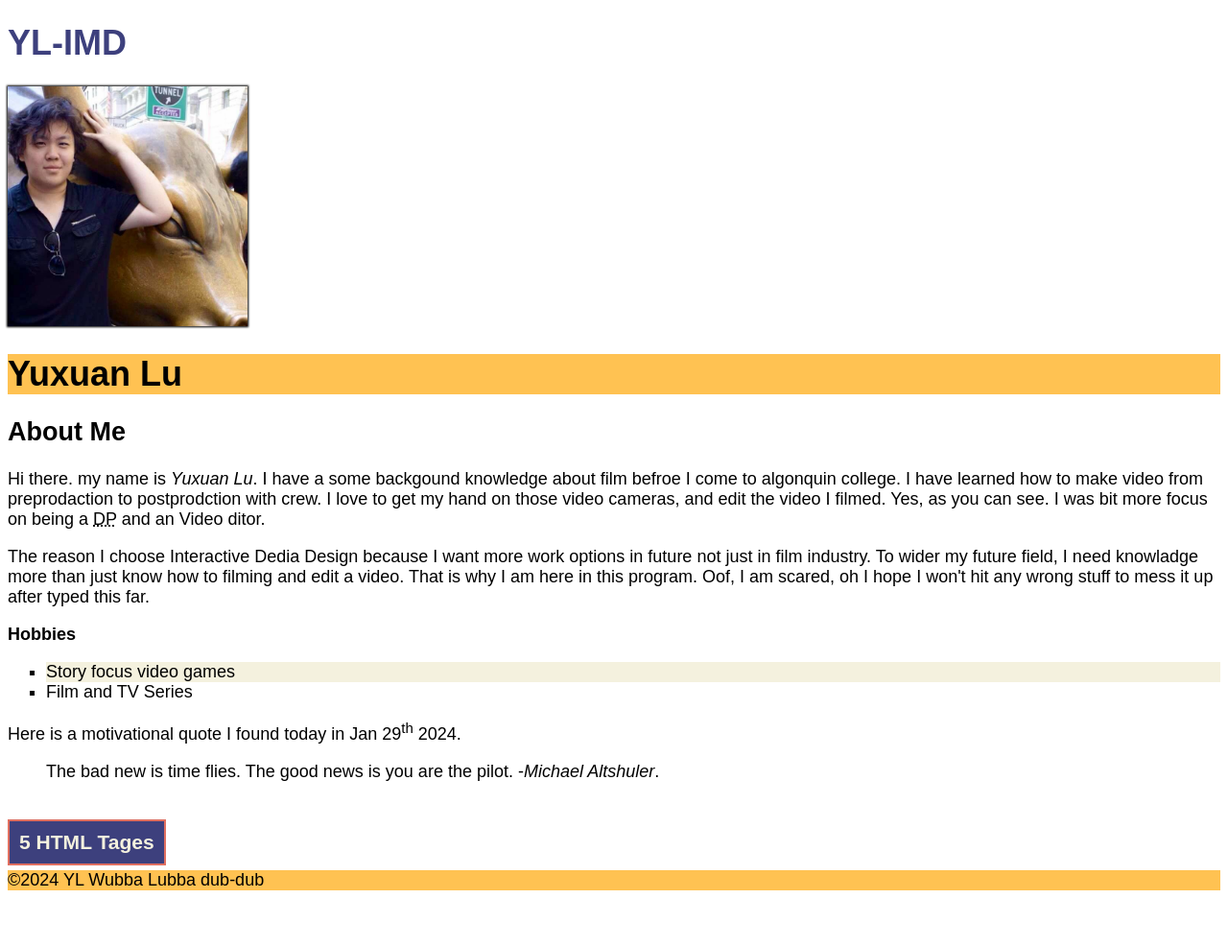
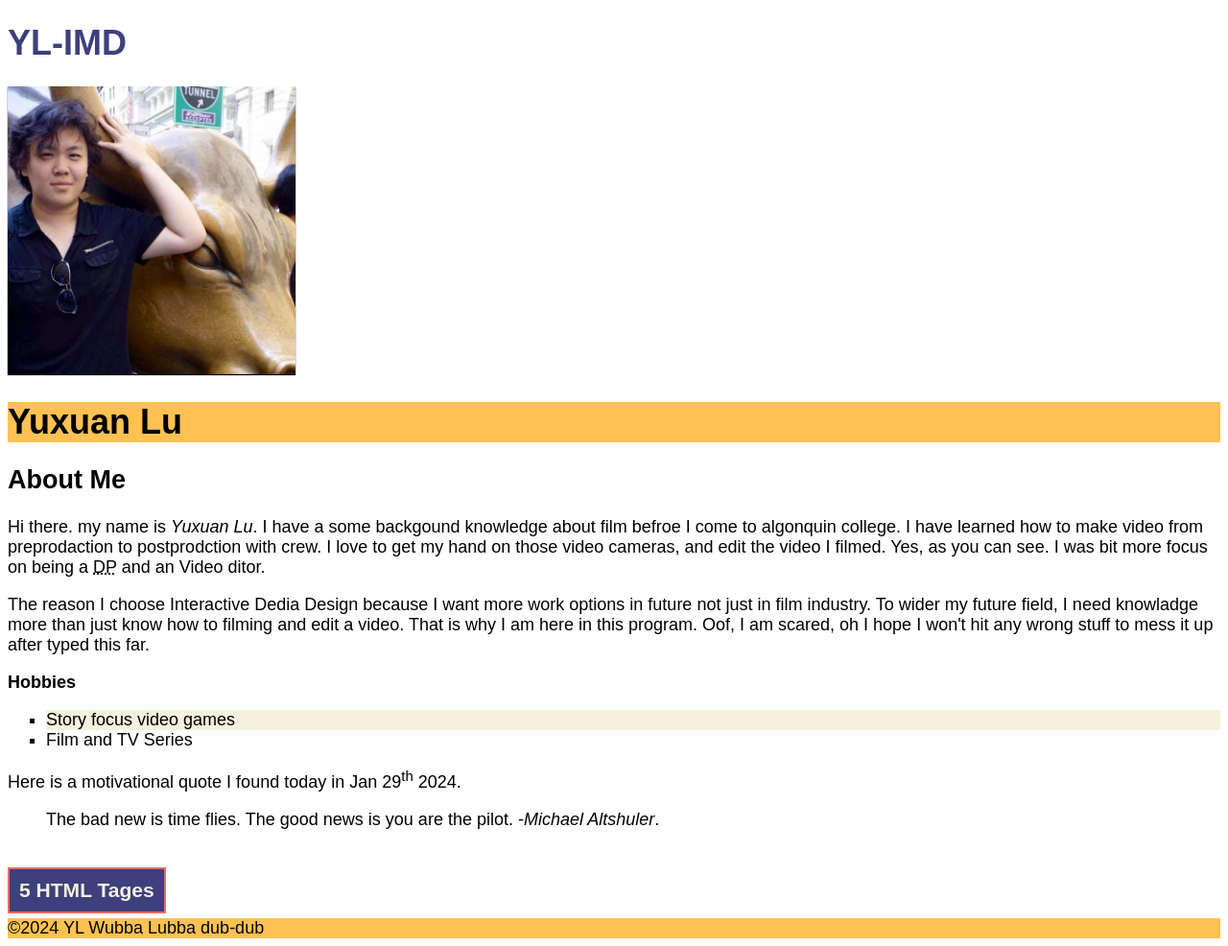
Before and after one commit to Lu000191/Lu000191.github.io, a plain HTML site: page html-assignment/index.html in a window 1280 px wide. Shown: the whole page at 96% size. Before the commit the page ends 936 px from the top, so only its background shows below. Drawn offline with Linux system fonts and the light colour scheme.

Commit message:
fixing inline css

```diff
--- a/html-assignment/css/main.css
+++ b/html-assignment/css/main.css
@@ -8,7 +8,9 @@ body {
 header, footer {
     background-color: #ffc252;
 }
-
+img {
+    width: 300px;
+}
 /* Change the color of the text */
 .site-title {
     color: #3d407d;
@@ -16,7 +18,7 @@ header, footer {
 
 /* Apply box-shadow with specified parameters */
 #my-image {
-    box-shadow: 0 0 2px 1px black;
+    box-shadow: 0px 1px 1px black;
 }
 
 /* Use squares instead of bullets */
@@ -42,5 +44,5 @@ nav a, h3 {
 
 nav a, h3:hover,
 nav a, h3:focus {
-    background-color: #e06f60; /* Change background color on hover or focus */
+    background-color: #e06f60; /* Change background color on hover */
 }
--- a/html-assignment/index.html
+++ b/html-assignment/index.html
@@ -10,7 +10,7 @@
     <!--this a html comment-->
     <main>
         <h1 class="site-title">YL-IMD</h1>
-        <img src="images/yuxuan_photo.jpg" id="my-image" alt="yuxuan lu portrait" width="250" height="250">
+        <img src="images/yuxuan_photo.jpg" id="my-image" alt="yuxuan lu portrait">
     </main>
     <header><h1>Yuxuan Lu</h1></header>
         <article><h2>About Me</h2></article>
@@ -24,7 +24,7 @@
     </ul>
     </nav>
     <p>Here is a motivational quote I found today in Jan 29<sup>th</sup> 2024. <blockquote>The bad new is time flies. The good news is you are the pilot. -<cite><em>Michael Altshuler</em></cite>.</blockquote>
-    <a style="text-decoration:none;" href="notes.html"><h3>5 HTML Tages</h3></a>
+    <a href="notes.html"><h3>5 HTML Tages</h3></a>
     <footer>©2024 YL Wubba Lubba dub-dub</footer>
 
 </body>
--- a/midterm/css/main.css
+++ b/midterm/css/main.css
@@ -40,7 +40,7 @@ nav ul li {
     box-sizing: border-box;
  }
 nav ul a {
-    text-decoration: none; /* Remove underline from links */
+    text-decoration: none;
     display: block;
     margin-bottom: 50px; /* Add margin between links */
     color: #ffffff;
```
